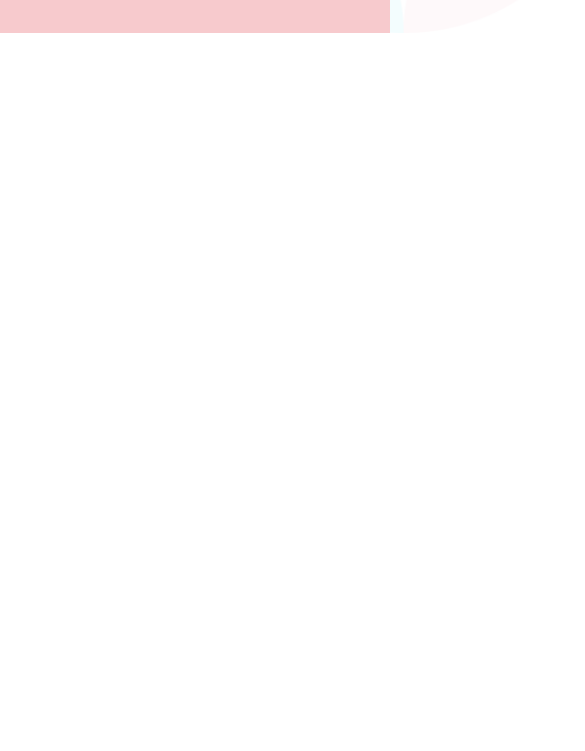
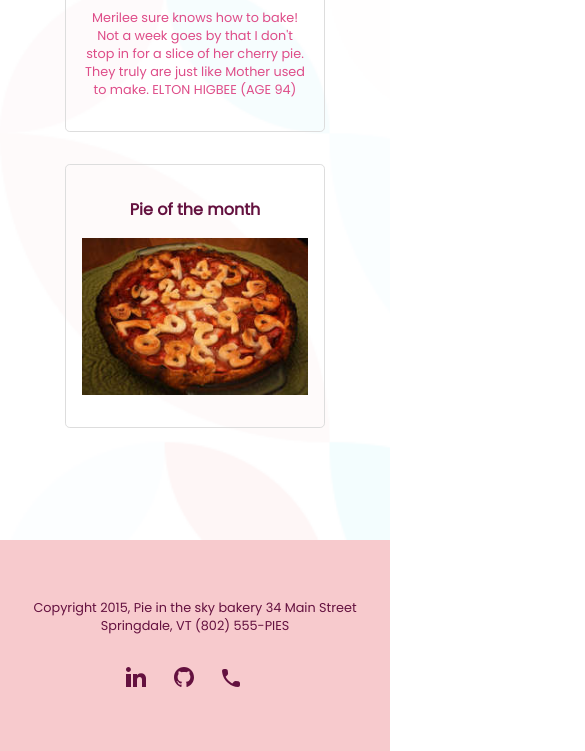
Before and after one commit to Adarsh-Goswamii/FlexBox-excercise, a plain HTML site: page index.html in a window 390 px wide. Shown: the part 1102-1853 px from the top of the page, 585 px wide, since content can reach past the window. Before the commit the page ends 1145 px from the top, so only its background shows below. Drawn offline with Linux system fonts and the light colour scheme.

Commit message:
tablet and mobile view added

```diff
--- a/style.css
+++ b/style.css
@@ -37,7 +37,7 @@ p {
 
 .hero {
     display: grid;
-    height: 100vh;
+    height: fit-content;
     grid-template-columns: 1fr 3fr 1.5fr;
     padding: 0rem 3rem;
 }
@@ -243,3 +243,89 @@ footer {
 }.social-links img {
     margin-right: 1.5rem;
 }
+
+@media only screen and (max-width: 900px) {
+    .hero {
+        display: grid;
+        grid-template-columns: 1fr 3fr;
+        grid-template-rows: 2fr 1fr;
+    }
+
+    .nav {
+        grid-column: 1/2;
+        grid-row: 1/3;
+    }
+
+    .about-section {
+        grid-column: 2/3;
+        grid-row: 1/2;
+    }
+
+    .extra-section {
+        display: flex;
+        justify-content: space-evenly;
+        flex-direction: row;
+    }
+
+    .extra-section .testimonials {
+        width: 40%;
+        height: 80%;
+
+    }
+
+    .extra-section .pie-of-the-month {
+        width: 40%;
+        height: 80%;
+    }
+}
+
+@media only screen and (max-width: 450px) {
+    .hero .nav .logo img{
+        height: 50px;
+        width: 50px;
+    }
+
+    .hero .nav .logo {
+        padding: 2rem 2rem 0rem 2rem;
+    }
+
+    .hero {
+        display: flex;
+        flex-direction: column;
+        padding: 1rem;
+    }
+
+    .about-section .one p {
+        padding: 0rem 1rem;
+    }
+
+    .extra-section {
+        display: flex;
+        flex-direction: column;
+        justify-content: center;
+        align-items: center;
+        height: fit-content;
+    }
+
+    .extra-section .testimonials, .pie-of-the-month {
+        width: 80%;
+        height: max-content;
+    }
+
+    .extra-section .pie-of-the-month {
+        width: 80%;
+        height: max-content;
+        margin-top: 2rem;
+    }
+
+    .nav .btn {
+        position: absolute;
+        opacity: 0;
+    }
+
+    footer {
+        padding: 2rem ;
+        text-align: center;
+    }
+
+}
```
Also changed, not shown: index.html (+0 -1 lines).
